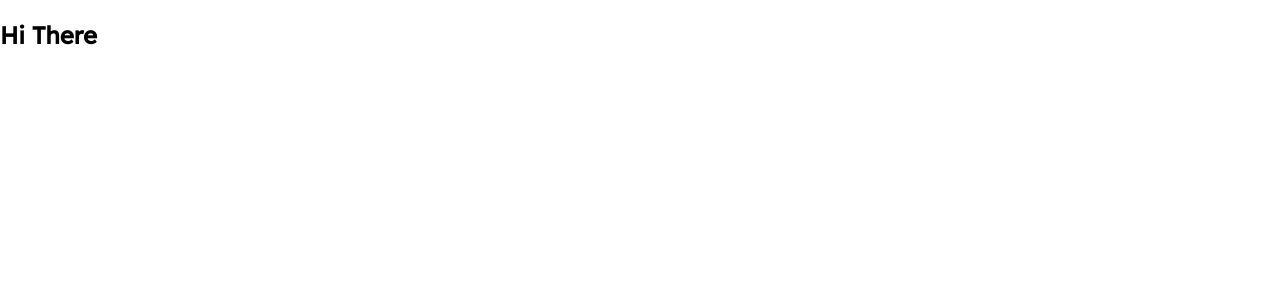
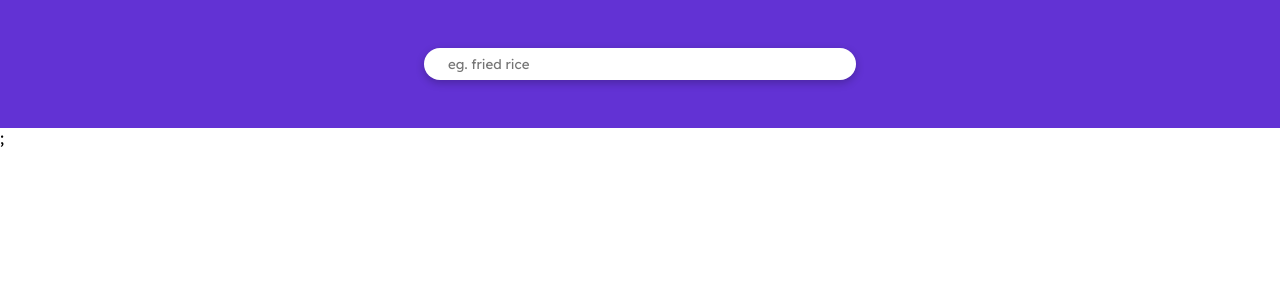
Before and after one commit to tdlgsr11011/food-recipe-app, a React (Vite) app: page / in a window 1280 px wide. Shown: the top 300 px of the page. Built offline with nearby package versions, Linux system fonts and the light colour scheme.

Commit message:
Navbar skeleton

```diff
--- a/src/App.tsx
+++ b/src/App.tsx
@@ -1,8 +1,14 @@
 import { Provider } from "react-redux";
 import store from "./redux/store";
 
+import NavBar from "./components/NavBar/NavBar";
+
 function App() {
-  return <h2>Hi There</h2>;
+  return (
+    <>
+      <NavBar />;
+    </>
+  );
 }
 
 const ProvidedApp = () => {
--- a/src/components/NavBar/NavBar.module.scss
+++ b/src/components/NavBar/NavBar.module.scss
@@ -0,0 +1,9 @@
+.navBar {
+  background-color: rgb(98, 50, 212);
+  height: 8rem;
+  color: white;
+
+  display: flex;
+  align-items: center;
+  justify-content: center;
+}
--- a/src/components/NavBar/NavBar.tsx
+++ b/src/components/NavBar/NavBar.tsx
@@ -0,0 +1,12 @@
+import SearchBar from "../SearchBar/SearchBar";
+import styles from "./NavBar.module.scss";
+
+const NavBar = () => {
+  return (
+    <nav className={styles.navBar}>
+      <SearchBar />
+    </nav>
+  );
+};
+
+export default NavBar;
--- /dev/null
+++ b/src/components/SearchBar/SearchBar.module.scss
@@ -0,0 +1,8 @@
+.inputBar {
+  width: 25rem;
+  padding: 0.5rem;
+  padding-left: 1.5rem;
+  border: 0px;
+  border-radius: 1rem;
+  box-shadow: rgb(0, 0, 0, 0.24) 0px 3px 8px;
+}
--- /dev/null
+++ b/src/components/SearchBar/SearchBar.tsx
@@ -0,0 +1,28 @@
+import { useState } from "react";
+import styles from "./SearchBar.module.scss";
+
+const SearchBar = () => {
+  const [recipeText, setRecipeText] = useState("");
+
+  const submitHandler = (e: React.FormEvent<HTMLFormElement>) => {
+    e.preventDefault();
+  };
+
+  const textChangeHandler = (e: React.ChangeEvent<HTMLInputElement>) => {
+    setRecipeText(e.target.value);
+  };
+
+  return (
+    <form onSubmit={submitHandler}>
+      <input
+        type="text"
+        placeholder="eg. fried rice"
+        value={recipeText}
+        onChange={textChangeHandler}
+        className={styles.inputBar}
+      />
+    </form>
+  );
+};
+
+export default SearchBar;
```
Also changed, not shown: src/components/RecipeDetails/RecipeDetails.module.scss (added), src/components/RecipeDetails/RecipeDetails.tsx (added), src/components/RecipesContainer/RecipesContainer.module.scss (added), src/components/RecipesContainer/RecipesContainer.tsx (added).
